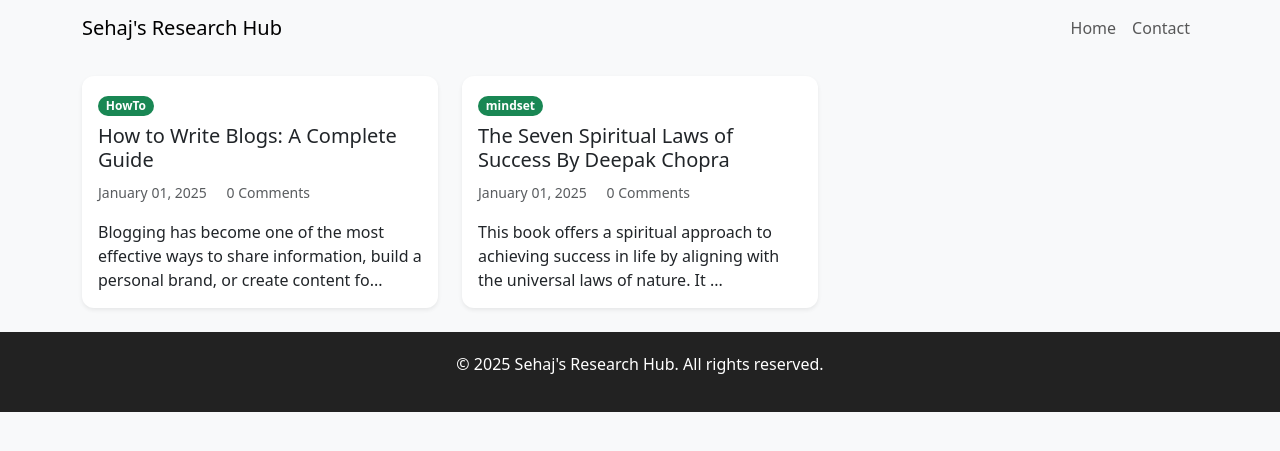
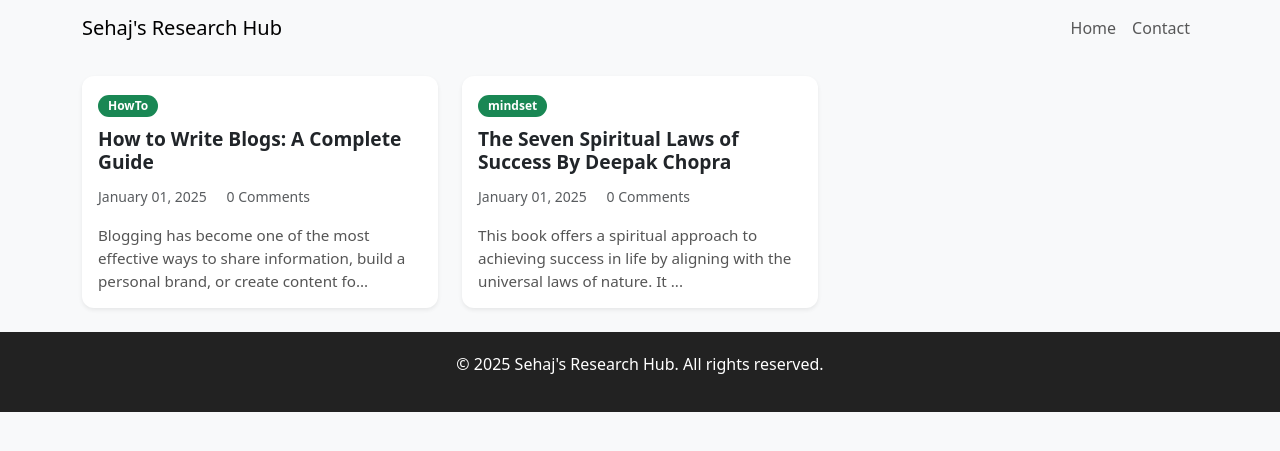
Before and after one commit to sehaj97/Blogging, a Jekyll site: the page built from index.md, in a window 1280 px wide. Shown: the top 451 px of the page. Built offline with Jekyll 4.4.1, drawn with Linux system fonts in a browser that asks for light colours.

Commit message:
Update default.html

```diff
--- a/_layouts/default.html
+++ b/_layouts/default.html
@@ -17,15 +17,37 @@
       margin-bottom: 20px;
     }
     .card {
-      border: none;
-      border-radius: 12px;
-      box-shadow: 0 4px 8px rgba(0, 0, 0, 0.1);
-      transition: transform 0.2s ease-in-out;
-    }
-    .card:hover {
-      transform: translateY(-5px);
-      box-shadow: 0 6px 12px rgba(0, 0, 0, 0.15);
-    }
+    border: none;
+    border-radius: 15px;
+    transition: transform 0.3s ease, box-shadow 0.3s ease;
+    background-color: #fff;
+  }
+
+  .card:hover {
+    transform: translateY(-5px);
+    box-shadow: 0 8px 15px rgba(0, 0, 0, 0.15);
+  }
+
+  .badge {
+    font-size: 0.75rem;
+    padding: 5px 10px;
+  }
+
+  .card-title {
+    font-weight: 600;
+    font-size: 1.2rem;
+    margin-top: 10px;
+  }
+
+  .card-text {
+    font-size: 0.95rem;
+    color: #555;
+  }
+
+  .text-muted small {
+    display: inline-block;
+    margin-top: 5px;
+  }
     footer {
       background-color: #222;
       color: #fff;
```
